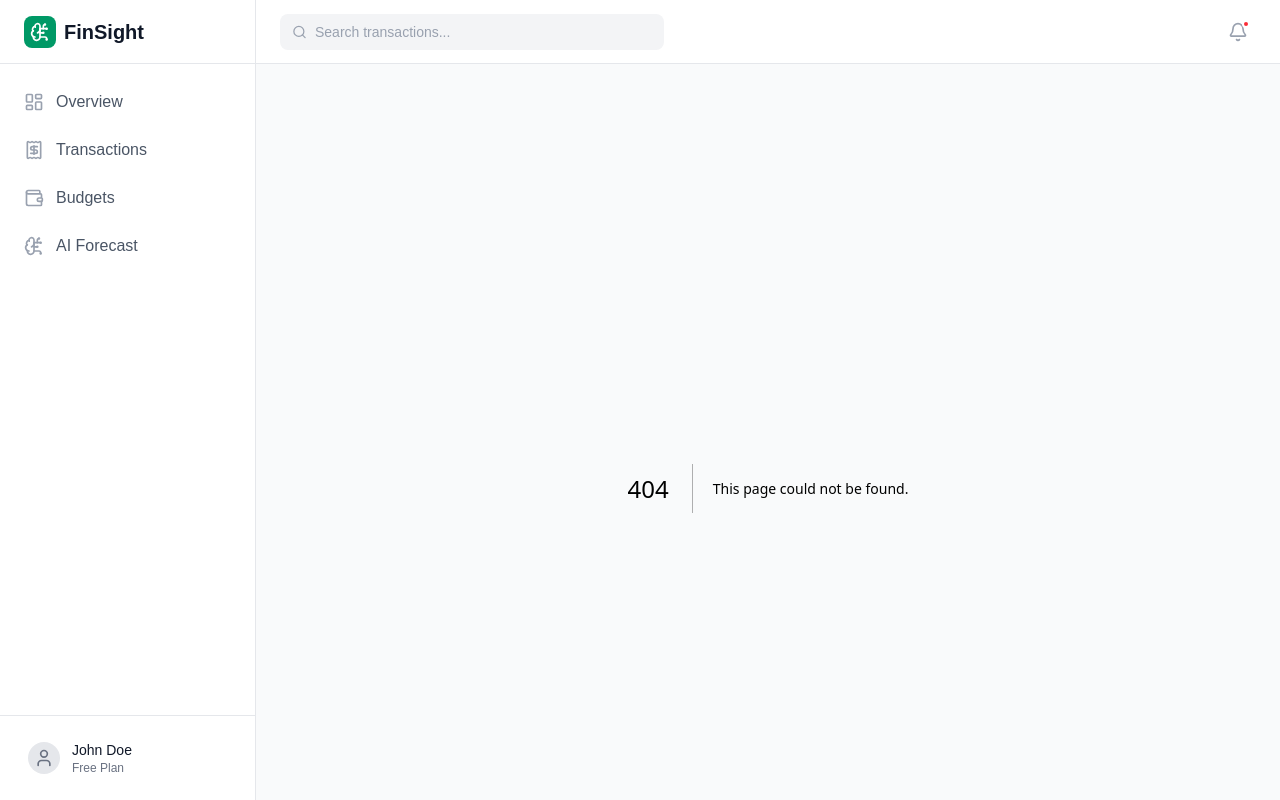
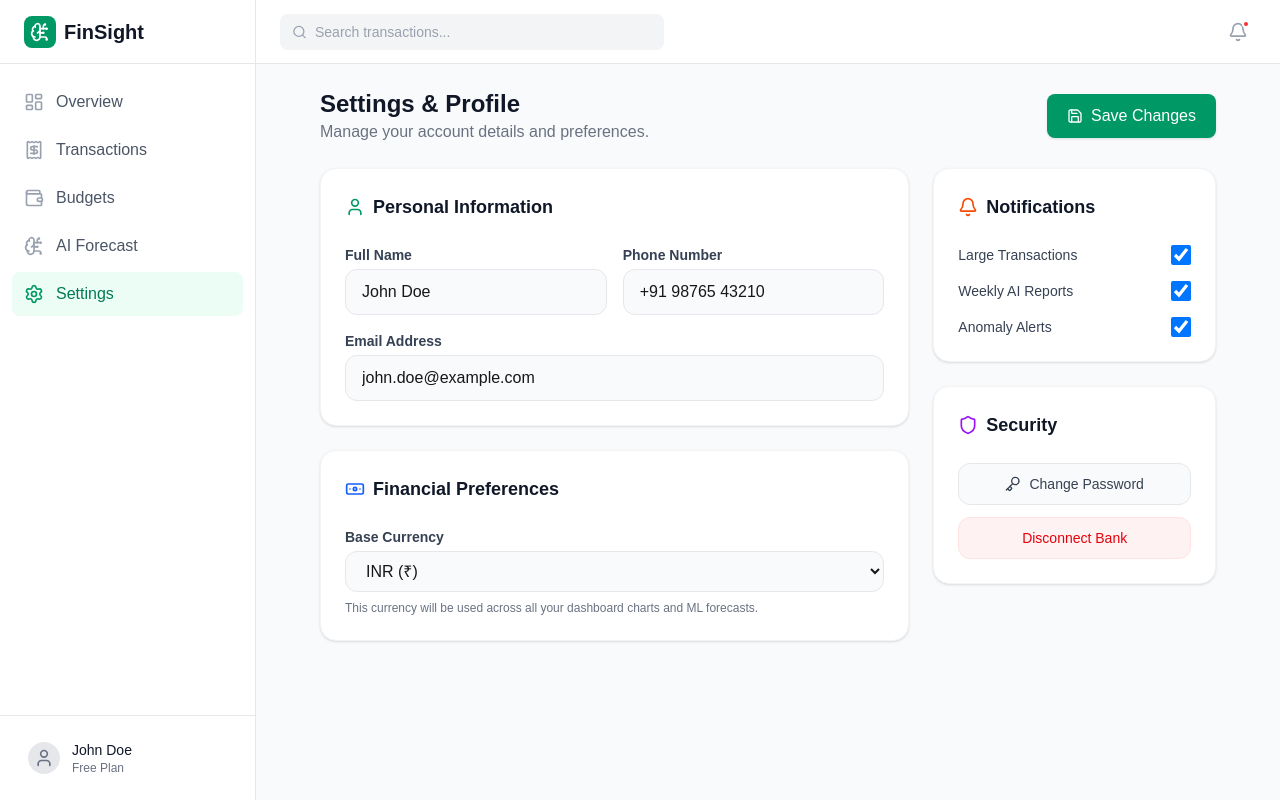
Before and after one commit to vijayKota2776/finsight-personal-finance-forecasting, a Next.js app in the folder frontend/: page /settings in a window 1280 px wide. Before the commit this address had no page. Built offline with nearby package versions, Linux system fonts and the light colour scheme.

Commit message:
Phase 1.5/2: Settings Page and Backend Mock Data Generator API

```diff
--- a/frontend/src/app/layout.js
+++ b/frontend/src/app/layout.js
@@ -3,7 +3,7 @@
 import "./globals.css";
 import Link from "next/link";
 import { usePathname } from "next/navigation";
-import { LayoutDashboard, BrainCircuit, Receipt, Wallet, Bell, Search, User } from "lucide-react";
+import { LayoutDashboard, BrainCircuit, Receipt, Wallet, Bell, Search, User, Settings } from "lucide-react";
 
 export default function RootLayout({ children }) {
   const pathname = usePathname();
@@ -13,6 +13,7 @@ export default function RootLayout({ children }) {
     { name: "Transactions", href: "/transactions", icon: Receipt },
     { name: "Budgets", href: "/budgets", icon: Wallet },
     { name: "AI Forecast", href: "/forecast", icon: BrainCircuit },
+    { name: "Settings", href: "/settings", icon: Settings },
   ];
 
   const isAuthPage = pathname === "/onboarding";
--- /dev/null
+++ b/frontend/src/app/settings/page.js
@@ -0,0 +1,158 @@
+"use client";
+
+import { useState } from "react";
+import { User, Mail, Phone, Shield, Bell, Key, Banknote, Save } from "lucide-react";
+
+export default function SettingsPage() {
+  const [profile, setProfile] = useState({
+    name: "John Doe",
+    email: "john.doe@example.com",
+    phone: "+91 98765 43210",
+    currency: "INR (₹)",
+  });
+
+  const [notifications, setNotifications] = useState({
+    largeTransactions: true,
+    weeklyReports: true,
+    anomalyAlerts: true,
+  });
+
+  return (
+    <div className="max-w-4xl mx-auto space-y-6">
+
+      {/* Header */}
+      <div className="flex items-center justify-between">
+        <div>
+          <h1 className="text-2xl font-bold text-gray-900">Settings & Profile</h1>
+          <p className="text-gray-500">Manage your account details and preferences.</p>
+        </div>
+        <button className="bg-emerald-600 hover:bg-emerald-700 text-white px-5 py-2.5 rounded-lg font-medium flex items-center gap-2 transition-colors shadow-sm">
+          <Save className="w-4 h-4" /> Save Changes
+        </button>
+      </div>
+
+      <div className="grid grid-cols-1 lg:grid-cols-3 gap-6">
+
+        {/* Profile Details */}
+        <div className="lg:col-span-2 space-y-6">
+          <div className="bg-white rounded-2xl shadow-sm border border-gray-100 p-6">
+            <h2 className="text-lg font-bold text-gray-900 mb-6 flex items-center gap-2">
+              <User className="w-5 h-5 text-emerald-600" /> Personal Information
+            </h2>
+
+            <div className="space-y-4">
+              <div className="grid grid-cols-2 gap-4">
+                <div>
+                  <label className="block text-sm font-semibold text-gray-700 mb-1">Full Name</label>
+                  <input
+                    type="text"
+                    value={profile.name}
+                    onChange={(e) => setProfile({...profile, name: e.target.value})}
+                    className="w-full px-4 py-2.5 bg-gray-50 border border-gray-200 rounded-xl focus:outline-none focus:border-emerald-500 transition-colors"
+                  />
+                </div>
+                <div>
+                  <label className="block text-sm font-semibold text-gray-700 mb-1">Phone Number</label>
+                  <input
+                    type="tel"
+                    value={profile.phone}
+                    onChange={(e) => setProfile({...profile, phone: e.target.value})}
+                    className="w-full px-4 py-2.5 bg-gray-50 border border-gray-200 rounded-xl focus:outline-none focus:border-emerald-500 transition-colors"
+                  />
+                </div>
+              </div>
+
+              <div>
+                <label className="block text-sm font-semibold text-gray-700 mb-1">Email Address</label>
+                <input
+                  type="email"
+                  value={profile.email}
+                  onChange={(e) => setProfile({...profile, email: e.target.value})}
+                  className="w-full px-4 py-2.5 bg-gray-50 border border-gray-200 rounded-xl focus:outline-none focus:border-emerald-500 transition-colors"
+                />
+              </div>
+            </div>
+          </div>
+
+          <div className="bg-white rounded-2xl shadow-sm border border-gray-100 p-6">
+            <h2 className="text-lg font-bold text-gray-900 mb-6 flex items-center gap-2">
+              <Banknote className="w-5 h-5 text-blue-600" /> Financial Preferences
+            </h2>
+
+            <div>
+              <label className="block text-sm font-semibold text-gray-700 mb-1">Base Currency</label>
+              <select
+                value={profile.currency}
+                onChange={(e) => setProfile({...profile, currency: e.target.value})}
+                className="w-full px-4 py-2.5 bg-gray-50 border border-gray-200 rounded-xl focus:outline-none focus:border-blue-500 transition-colors"
+              >
+                <option>INR (₹)</option>
+                <option>USD ($)</option>
+                <option>EUR (€)</option>
+              </select>
+              <p className="text-xs text-gray-500 mt-2">This currency will be used across all your dashboard charts and ML forecasts.</p>
+            </div>
+          </div>
+        </div>
+
+        {/* Sidebar Settings (Security & Notifications) */}
+        <div className="space-y-6">
+
+          <div className="bg-white rounded-2xl shadow-sm border border-gray-100 p-6">
+            <h2 className="text-lg font-bold text-gray-900 mb-6 flex items-center gap-2">
+              <Bell className="w-5 h-5 text-orange-600" /> Notifications
+            </h2>
+
+            <div className="space-y-4">
+              <label className="flex items-center justify-between cursor-pointer group">
+                <span className="text-sm font-medium text-gray-700 group-hover:text-gray-900 transition-colors">Large Transactions</span>
+                <input
+                  type="checkbox"
+                  checked={notifications.largeTransactions}
+                  onChange={(e) => setNotifications({...notifications, largeTransactions: e.target.checked})}
+                  className="w-5 h-5 text-emerald-600 rounded focus:ring-emerald-500"
+                />
+              </label>
+
+              <label className="flex items-center justify-between cursor-pointer group">
+                <span className="text-sm font-medium text-gray-700 group-hover:text-gray-900 transition-colors">Weekly AI Reports</span>
+                <input
+                  type="checkbox"
+                  checked={notifications.weeklyReports}
+                  onChange={(e) => setNotifications({...notifications, weeklyReports: e.target.checked})}
+                  className="w-5 h-5 text-emerald-600 rounded focus:ring-emerald-500"
+                />
+              </label>
+
+              <label className="flex items-center justify-between cursor-pointer group">
+                <span className="text-sm font-medium text-gray-700 group-hover:text-gray-900 transition-colors">Anomaly Alerts</span>
+                <input
+                  type="checkbox"
+                  checked={notifications.anomalyAlerts}
+                  onChange={(e) => setNotifications({...notifications, anomalyAlerts: e.target.checked})}
+                  className="w-5 h-5 text-emerald-600 rounded focus:ring-emerald-500"
+                />
+              </label>
+            </div>
+          </div>
+
+          <div className="bg-white rounded-2xl shadow-sm border border-gray-100 p-6">
+            <h2 className="text-lg font-bold text-gray-900 mb-6 flex items-center gap-2">
+              <Shield className="w-5 h-5 text-purple-600" /> Security
+            </h2>
+
+            <div className="space-y-3">
+              <button className="w-full py-2.5 bg-gray-50 hover:bg-gray-100 text-gray-700 font-medium rounded-xl border border-gray-200 transition-colors flex items-center justify-center gap-2 text-sm">
+                <Key className="w-4 h-4" /> Change Password
+              </button>
+              <button className="w-full py-2.5 bg-red-50 hover:bg-red-100 text-red-600 font-medium rounded-xl border border-red-100 transition-colors text-sm">
+                Disconnect Bank
+              </button>
+            </div>
+          </div>
+
+        </div>
+      </div>
+    </div>
+  );
+}
```
Also changed, not shown: 1 other file (tests, documents, lock files or other folders).
